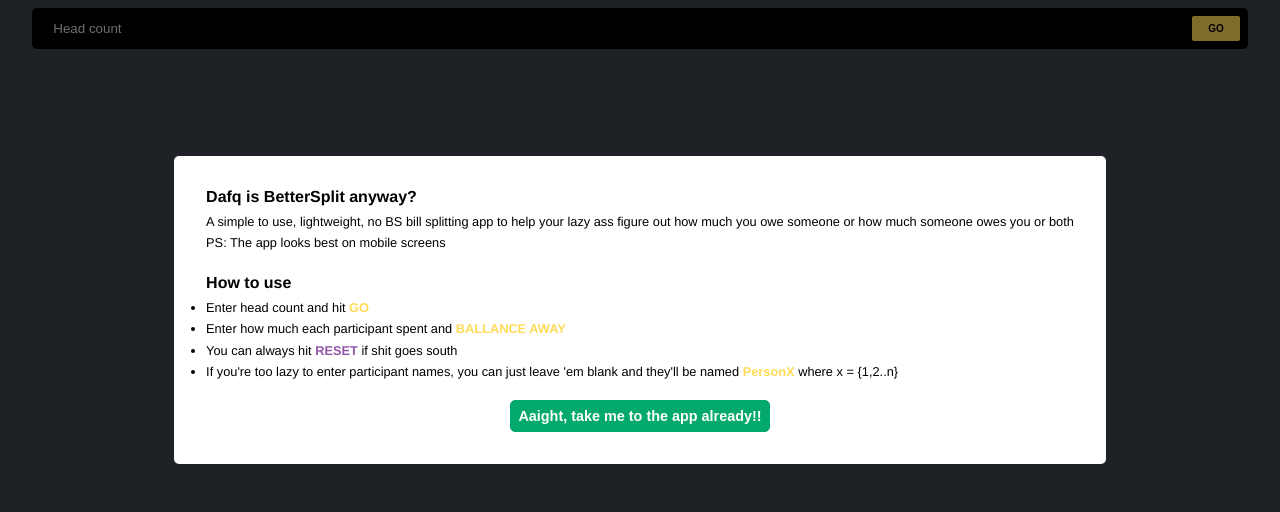
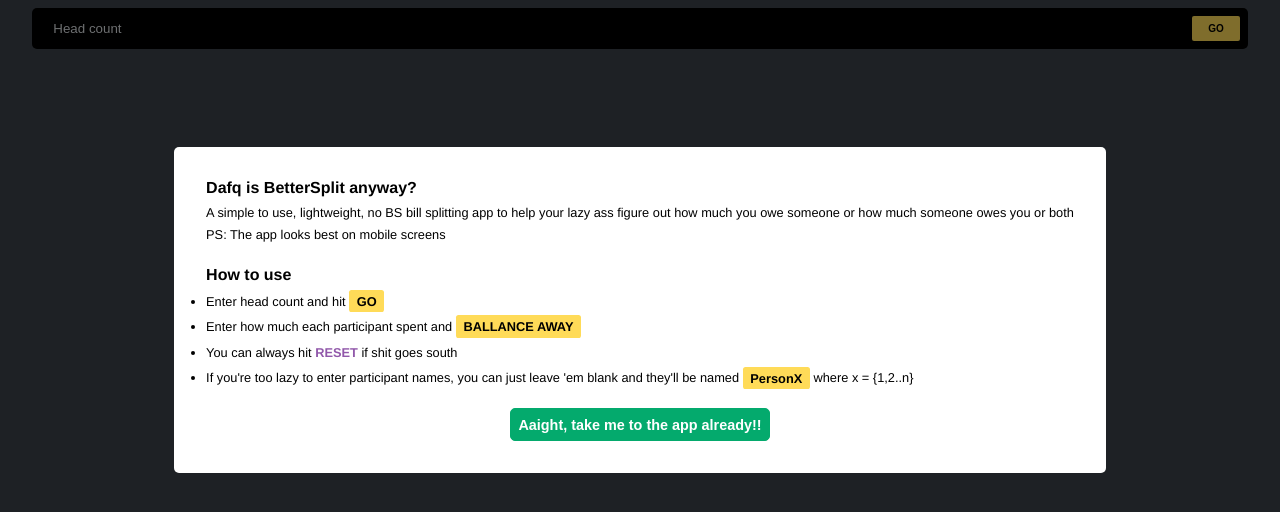
Before and after one commit to Sigkill32/BetterSplitwise, a website built with webpack: page index.html in a window 1280 px wide. Shown: the part 90-602 px from the top of the page. Built offline with nearby package versions, Linux system fonts and the light colour scheme.

Commit message:
fixed positive highlight

```diff
--- a/index.css
+++ b/index.css
@@ -201,11 +201,14 @@
 .instruction-list-item {
   margin-bottom: 0.5em;
   font-size: 0.8em;
+  line-height: 1.5em;
 }
 
 .positive-highlight {
-  color: #ffdb58;
+  background-color: #ffdb58;
+  padding: 0.3em 0.6em;
   font-weight: bold;
+  border-radius: 0.2em;
 }
 
 .negetive-highlight {
```
